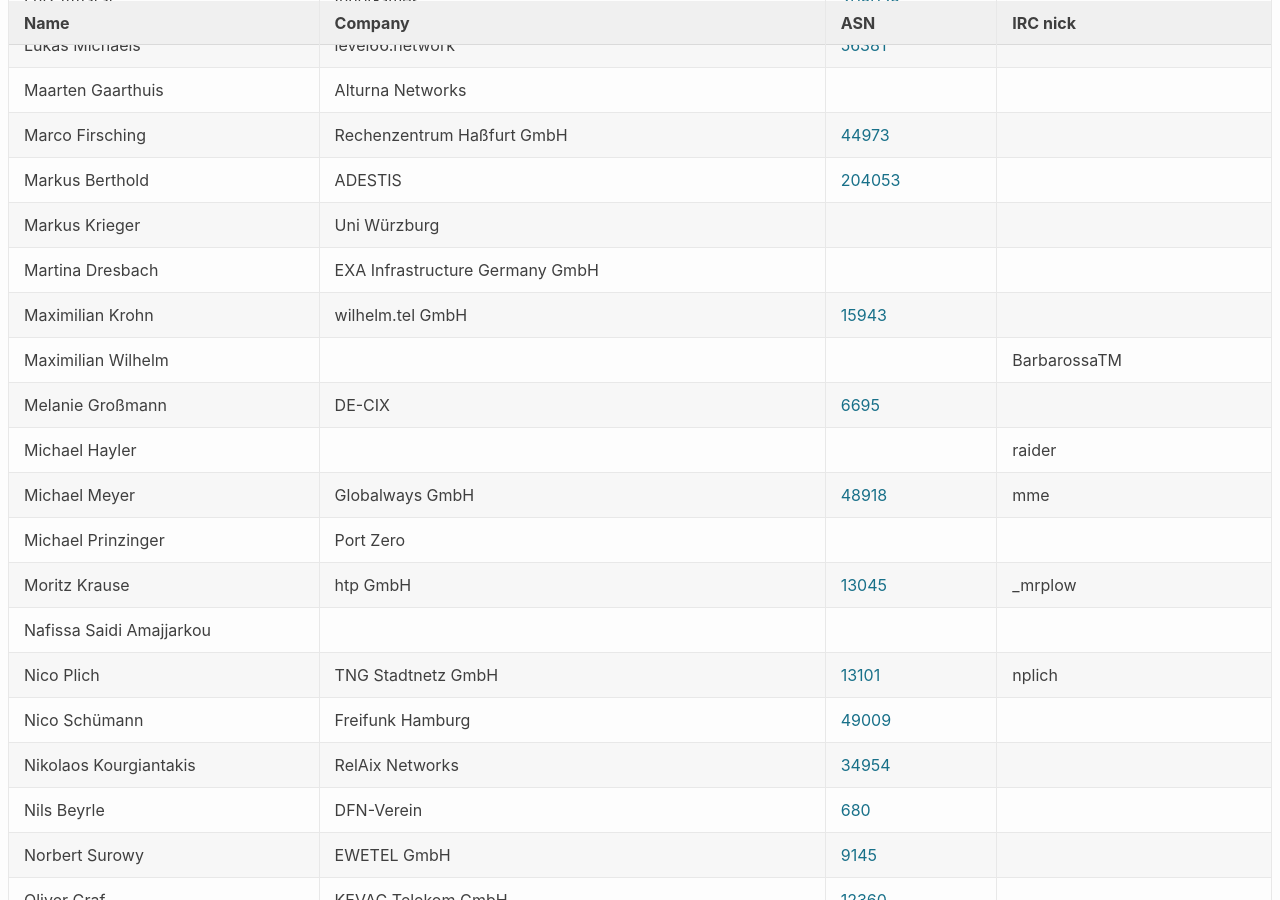
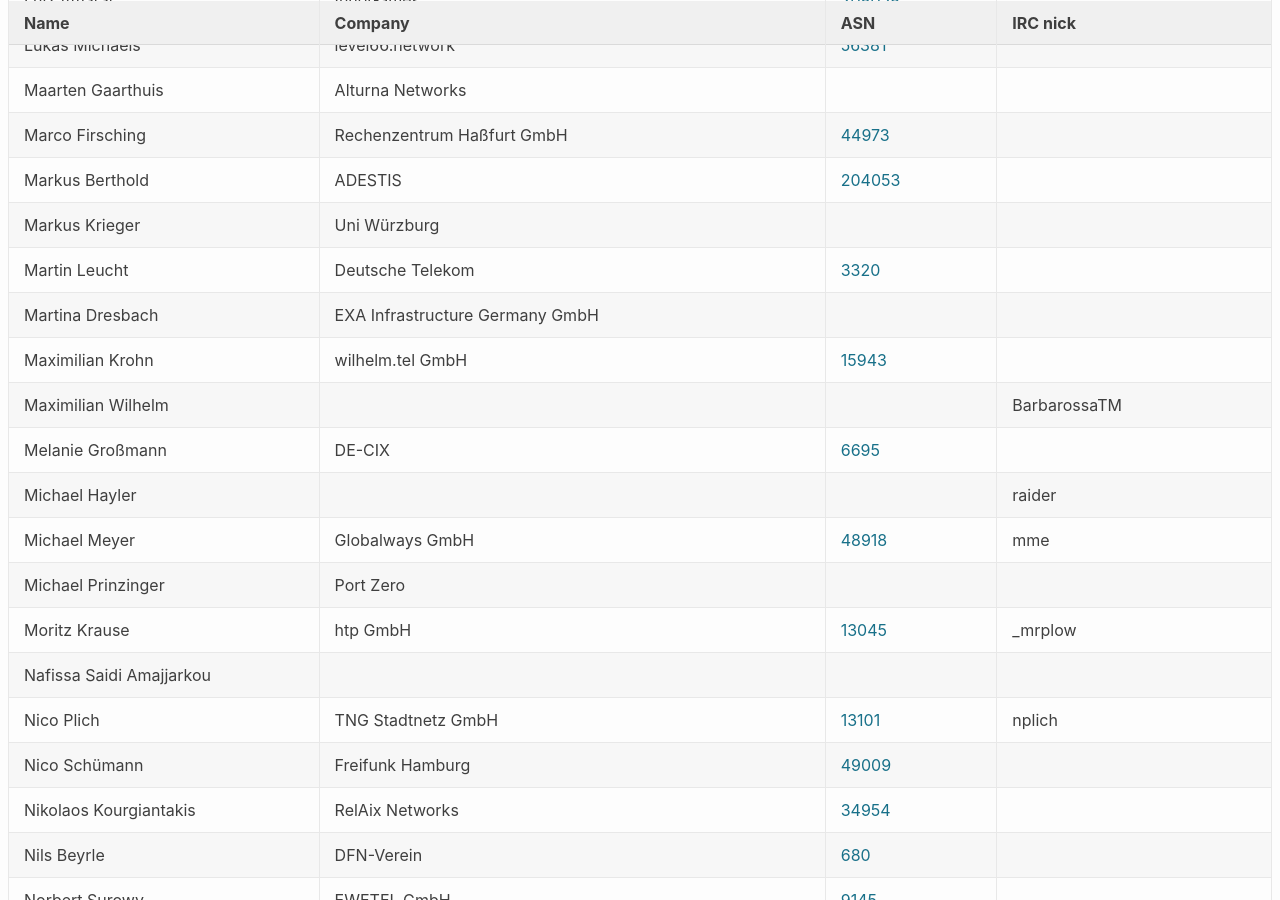
Before and after one commit to denog/pretix-attendeelist, a Jekyll site: the page built from denog15/index.md, in a window 1280 px wide and 900 px high, scrolled down 2089 px. Built offline with Jekyll 4.4.1, drawn with Linux system fonts in a browser that asks for light colours.

Commit message:
Latest data: Mon Aug 21 11:09:50 UTC 2023

```diff
--- a/_data/attendees_denog15_onsite.json
+++ b/_data/attendees_denog15_onsite.json
@@ -294,6 +294,12 @@
     "asn": null
   },
   {
+    "name": "Martin Leucht",
+    "company": "Deutsche Telekom",
+    "irc": null,
+    "asn": "3320"
+  },
+  {
     "name": "Maximilian Krohn",
     "company": "wilhelm.tel GmbH",
     "irc": null,
```
